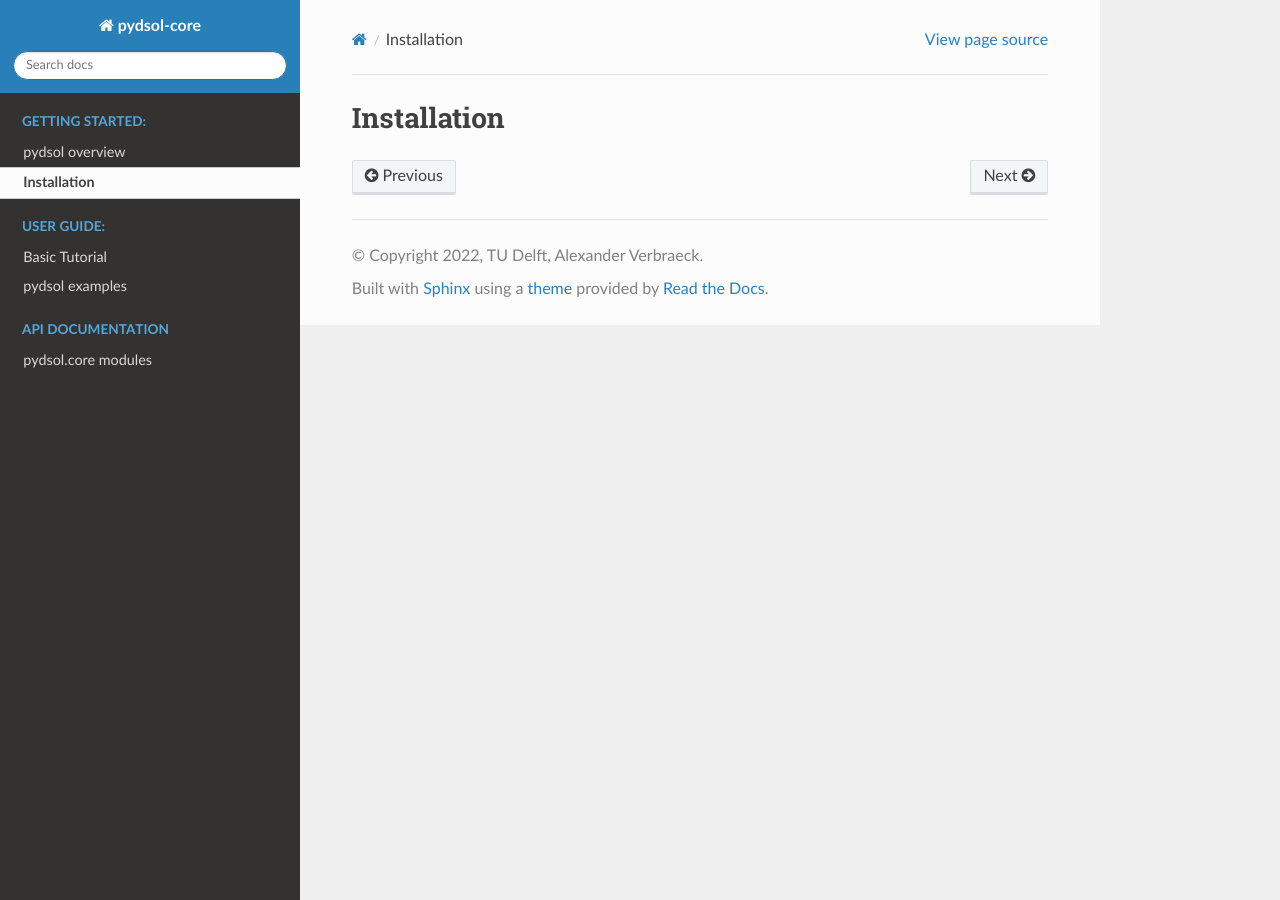
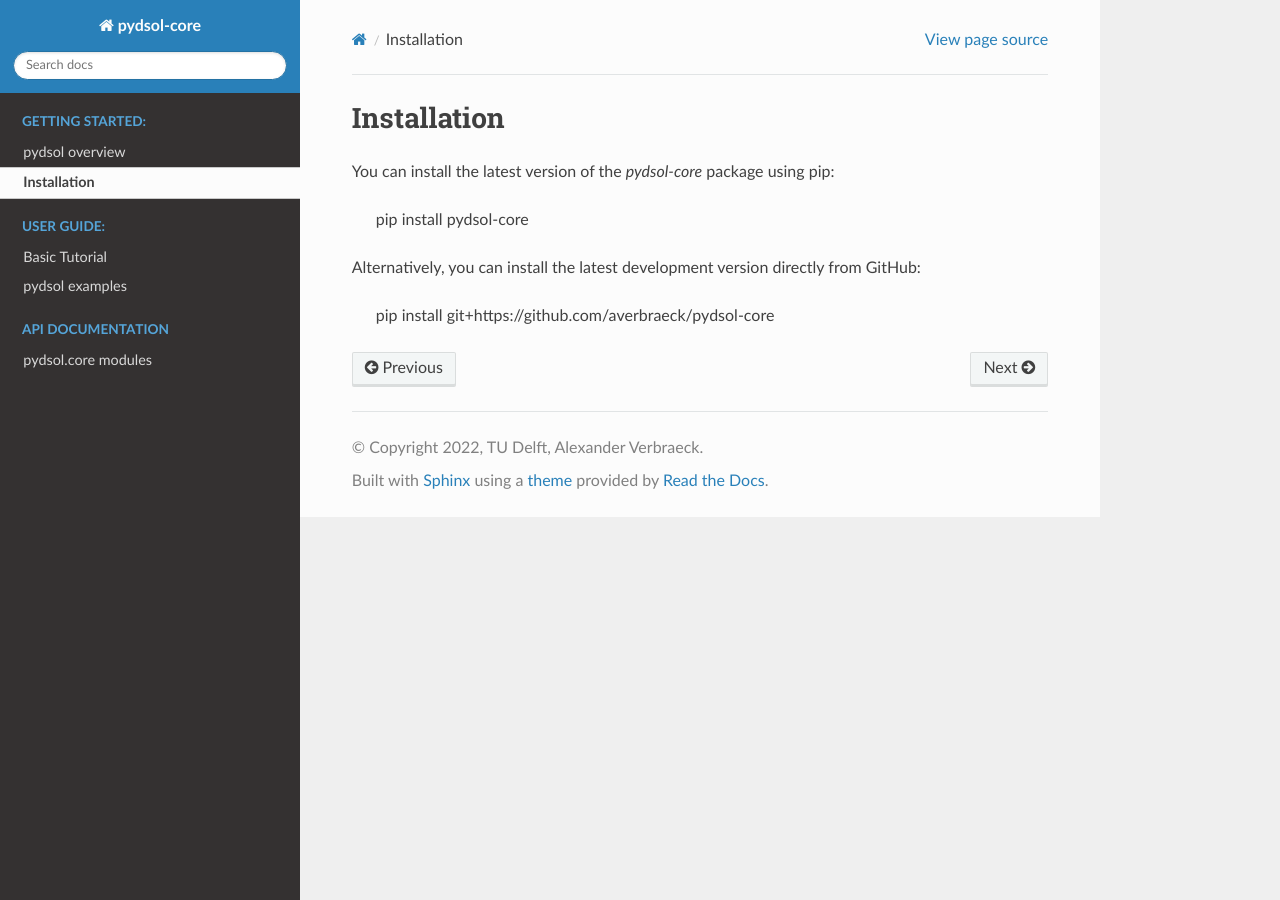
Before and after one commit to averbraeck/pydsol-core, a Sphinx documentation site: the page built from docs/source/installation.rst, in a window 1280 px wide. Built offline with Sphinx 7.4.7 and the Read the Docs theme 2.0.0, drawn with Linux system fonts in a browser that asks for light colours.

Commit message:
Add installation instructions for pydsol-core package

```diff
--- a/docs/source/installation.rst
+++ b/docs/source/installation.rst
@@ -1,3 +1,11 @@
 ============
 Installation
 ============
+
+You can install the latest version of the `pydsol-core` package using pip:
+
+    pip install pydsol-core
+
+Alternatively, you can install the latest development version directly from GitHub:
+
+    pip install git+https://github.com/averbraeck/pydsol-core
```
